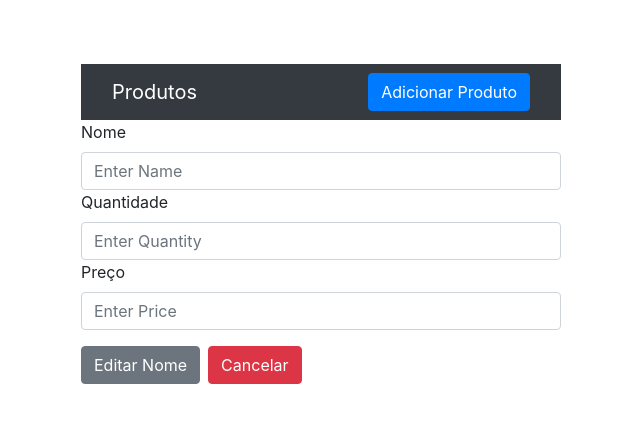
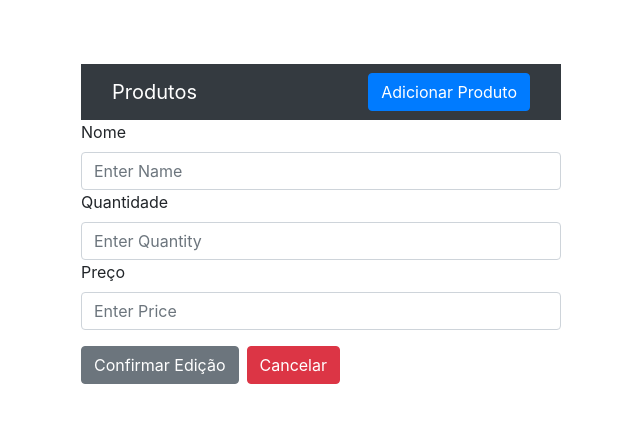
Before and after one commit to Buckshot-77/crud-node-react, a React (Create React App) app in the folder Frontend/: page /edit/1 in a window 1280 px wide. Shown: the top 422 px of the page, without its empty margins (319-959 px from the left). Built offline with nearby package versions, Linux system fonts and the light colour scheme; no server answers.

Commit message:
Mudança de nome de botão

```diff
--- a/Frontend/src/components/EditProduct.jsx
+++ b/Frontend/src/components/EditProduct.jsx
@@ -58,7 +58,7 @@ export const EditProduct = (props) => {
           onChange={(e) => setPrice(e.target.value)}
         ></Input>
       </FormGroup>
-      <Button type="submit">Editar Nome</Button>
+      <Button type="submit" className="btn btn-primary">Confirmar Edição</Button>
       <Link to="/" className="btn btn-danger ml-2">
         Cancelar
       </Link>
```
